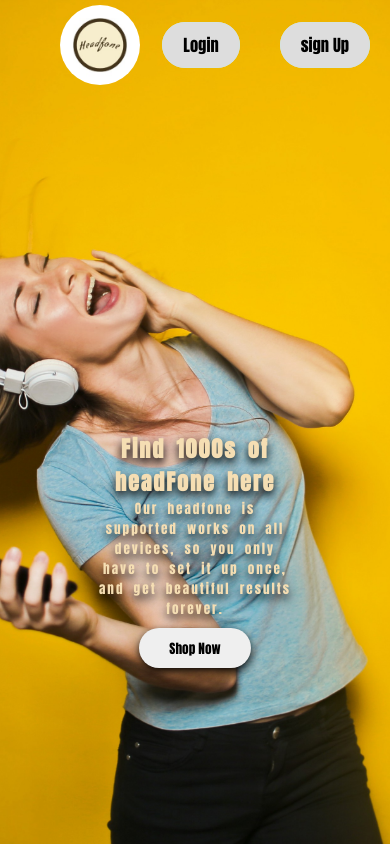
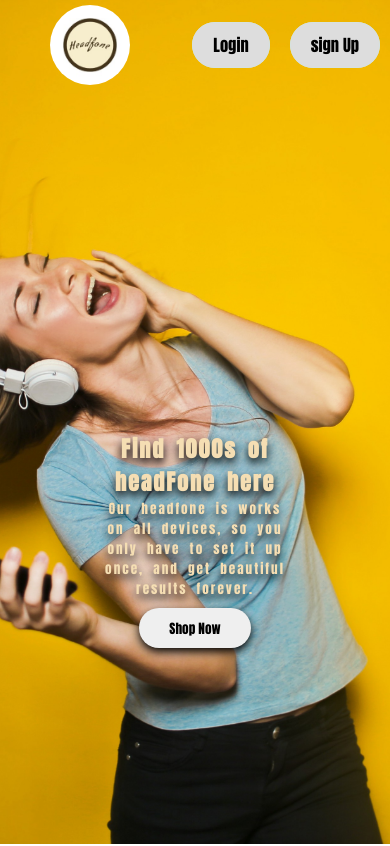
Before and after one commit to princekumarx/headfone, a plain HTML site: page index.html in a window 390 px wide. Shown: the top 846 px of the page. Drawn offline with Linux system fonts and the light colour scheme.

Commit message:
navbar changed

```diff
--- a/index.html
+++ b/index.html
@@ -12,7 +12,7 @@
     <header>
 <nav class="nav">
     <ul class="ul">
-        <li>  <img class="logo" src="logo.jpg" alt="">  </li>
+        <li> <img class="logo" src="logo.jpg" alt="">  </li>
         <li class="right"><a href="">Login</a></li>
         <li  ><a href="">sign Up</a></li>
     </ul>
@@ -21,7 +21,7 @@
 
 <div class="overTop">
     <h1>Find 1000s of headFone here</h1>
-    <p>Our headfone is supported works on all devices, so you only have to set it up once, and get beautiful results forever.</p>
+    <p>Our headfone is  works on all devices, so you only have to set it up once, and get beautiful results forever.</p>
     <a href="#container">
     <button class="btn">Shop Now</button>
 </a>
--- a/style.css
+++ b/style.css
@@ -7,14 +7,14 @@
 
 }
 body{
-    transition: all 1s;
+    transition: all 0.5s;
 
     overflow-x: hidden;
 }
 
 header{
 
-    background-image: url('LandingStock_image_23\ \(1\).jpg');
+    background-image: url('background.jpg');
 
     width: 100vw;
     height: 100vh;
@@ -29,15 +29,13 @@ header{
     align-items: center;
     font-size: 1.5em;
 background: transparent;
-
-
-
 }
 
 ul li{
     margin: 0 20px;
 
 }
+
 ul li a{
     text-decoration: none;
      border: 1px solid rgb(214, 226, 223);
@@ -63,7 +61,7 @@ ul li a:hover{
 margin: 0;
 cursor: pointer;
 margin-top: 5px;
-
+position: relative;
 }
 
 .right{
@@ -122,15 +120,14 @@ p{
  .cover{
     height: 280px;
 text-align: center;
-
  color: rgb(16, 10, 27);
   margin: 10px;
   box-shadow:   0 4px 10px -5px black;
-
  background: beige;
  transition: all 1s;
  cursor: pointer;
  }
+
 .cover:hover{
     box-shadow:   0 20px 10px -20px black;
     transform: scale(1.1);
@@ -157,13 +154,24 @@ footer{
 footer a{
     text-decoration: none;
 }
-@media only screen and (max-width:700px){
-    body{
+@media  (max-width:600px){
+     body{
         font-size: 11px;
     }
-    .container{
+
+
+    ul li{
+        margin: 0 10px;
+
+    }
+
+    .cover{
+        height: 200px;
+    }
+
+        .container{
         display: grid;
-        grid-template-columns: repeat(auto-fill,minmax(200px,1fr));
+        grid-template-columns: repeat(auto-fill,minmax(120px,1fr));
         grid-gap: 20px;
         padding: 30px;
     }
```
Also changed, not shown: background.jpg (renamed from LandingStock_image_23 (1).jpg).
